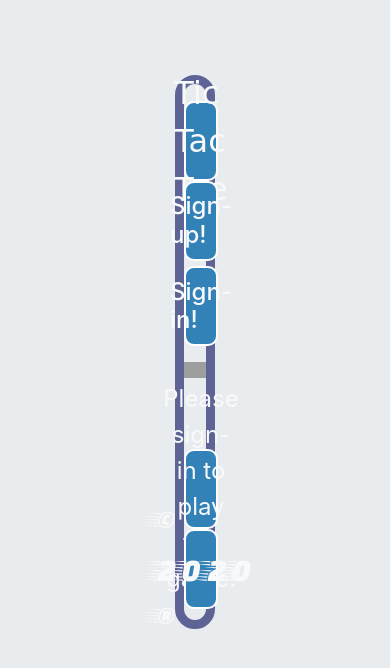
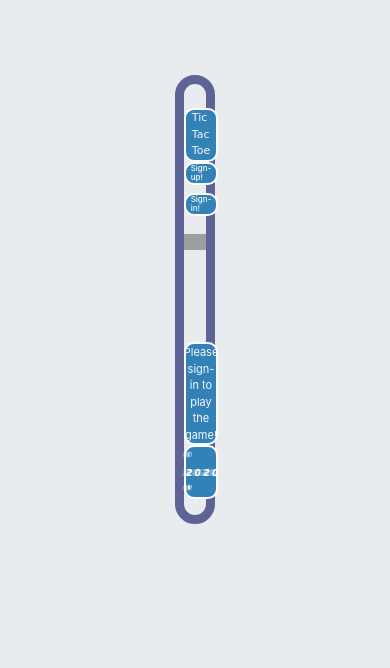
Before and after one commit to ozenesat/tic-tac-toe, a website built with webpack: page index.html in a window 390 px wide. Built offline with nearby package versions, Linux system fonts and the light colour scheme; grey boxes are pictures that could not be loaded; a web font is replaced by a local one.

Commit message:
Font size update for mobile devices
Font sizes updates for mobile devices and small screens.

```diff
--- a/assets/scripts/ui.js
+++ b/assets/scripts/ui.js
@@ -88,7 +88,7 @@ const newGameSuccessfull = function (data) {
 }
 
 const newGameFailure = function () {
-  $('#message').text('Something went wrong')
+  $('#message').text('Error on creating new game')
 }
 
 const statsSuccessfull = function (data) {
--- a/assets/styles/index.scss
+++ b/assets/styles/index.scss
@@ -86,9 +86,36 @@ img  {
     max-width:100%;
     height:auto;
   }
-  HTML {
+  .box {
     max-width:100%;
     height:auto;
     font-size: 70%;
   }
 }
+
+@media (max-width: 640px) {
+  #img {
+    max-width:100%;
+    height:auto;
+  }
+  .box {
+    max-width:100%;
+    height:auto;
+    font-size: 50%;
+  }
+  #top {
+    font-size: 11px;
+  }
+  #gameBoard {
+    font-size:11px;
+  }
+  #result {
+    font-size: 11px;
+}
+.warning {
+  font-size: 11px;
+  }
+  #again {
+    font-size: 11px;
+  }
+}
```
